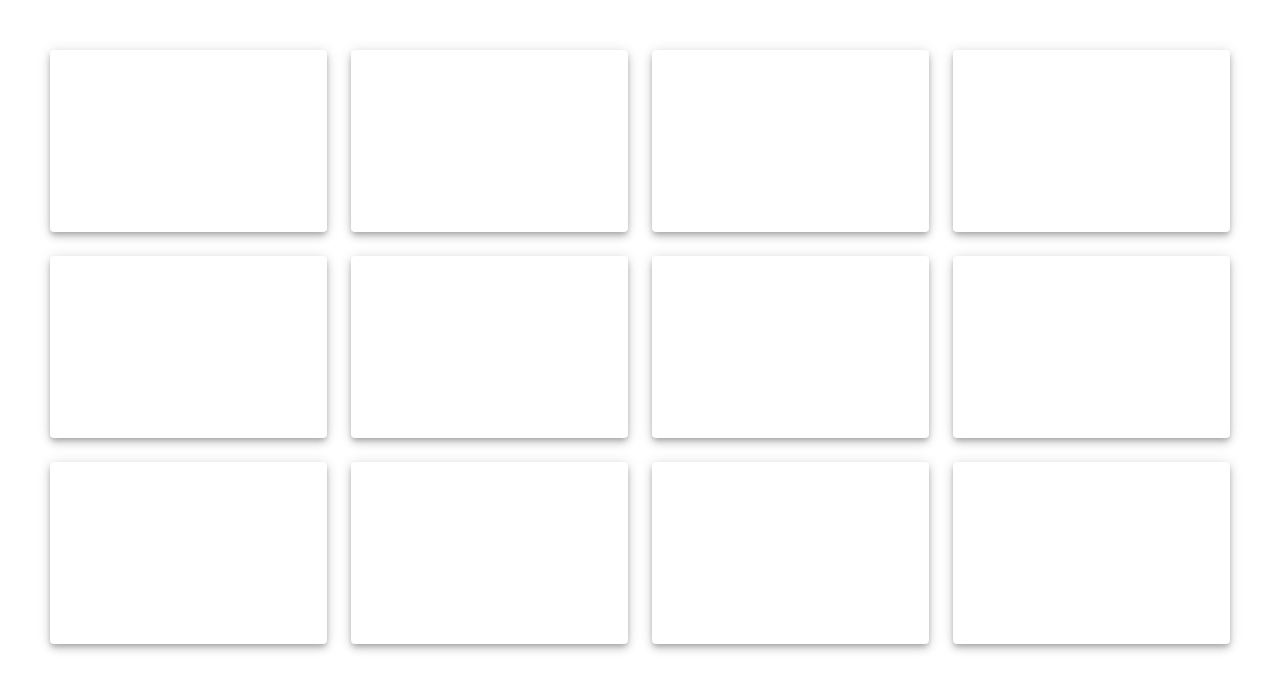
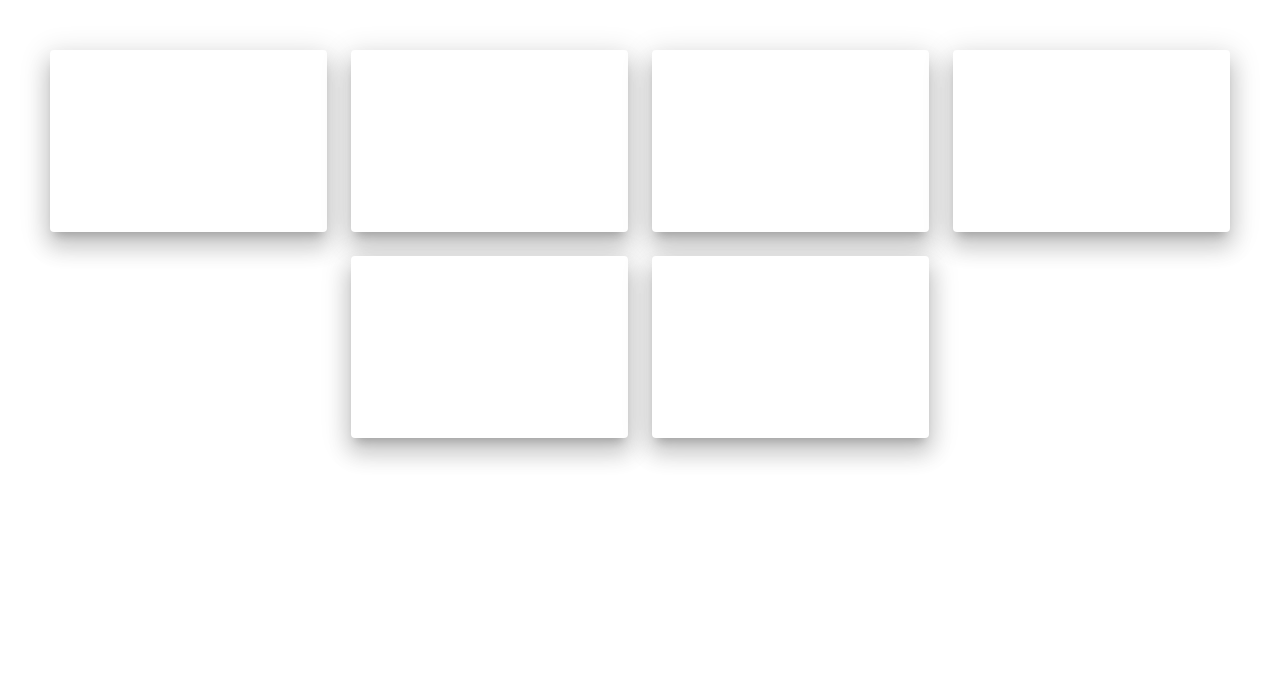
Before and after one commit to crgarcia8/FindPairReact, a React (Create React App) app: page / in a window 1280 px wide. Shown: the top 690 px of the page. Built offline with nearby package versions, Linux system fonts and the light colour scheme.

Commit message:
add cards

```diff
--- a/src/App.js
+++ b/src/App.js
@@ -1,6 +1,4 @@
-import logo from './logo.svg';
 import './App.css';
-import {  Grid, makeStyles, Paper } from '@material-ui/core';
 import Container from './Components/Container';
 
 function App() {
--- /dev/null
+++ b/src/Components/Block.js
@@ -0,0 +1,15 @@
+import React from 'react';
+import './Block.scss';
+import Paper from '@material-ui/core/Paper';
+
+export default function Block(props) {
+  const { open, onClick, id } = props;
+  return (
+    <Paper
+      id={id}
+      key={id}
+      onClick={onClick}
+      className={`block ${open && 'selected'}`}
+      elevation={15} />
+  );
+}
--- /dev/null
+++ b/src/Components/Block.scss
@@ -0,0 +1,9 @@
+.block {
+    padding: 16px;
+    text-align: center;
+    height: 150px;
+    cursor: pointer;
+}
+.selected {
+    background-color: red !important;
+}
--- a/src/Components/Container.js
+++ b/src/Components/Container.js
@@ -1,45 +1,66 @@
-import React from 'react';
-import './card.scss';
-import { Grid, makeStyles, Paper } from '@material-ui/core';
-import Card from './card';
+import React, { useState } from 'react';
+import { Grid } from '@material-ui/core';
+import Block from './Block';
+
+const _data = [
+  { source: "cris", selected: false },
+  { source: "leo", selected: false },
+  { source: "gar", selected: false },
+  { source: "cas", selected: false },
+  { source: "ang", selected: false },
+  { source: "cam", selected: false }
+];
 
 export default function Container() {
+  const [data, setData] = useState(_data);
+  const [enabled, setEnabled] = useState(true);
+  /**
+   * Selection block
+   * @param {object} item Selected Object
+   */
+  const handleClick = (item) => {
+    let index = data.findIndex(value => value.source === item.source);
+    let change = [...data];
+    change[index].selected = !change[index].selected;
+    setData(change);
+    verifySelected();
+  }
+  /**
+   * Verify
+   */
+  const verifySelected = () => {
+    let count = data.filter(item => item.selected == true).length;
+    if (count > 1) {
+      setEnabled(false);
+      setTimeout(() => {
+        restartBlocks();
+        setEnabled(true);
+      }, 1000);
+    }
+  }
+  /**
+   * Restart the selection
+   */
+  const restartBlocks = () => {
+    let change = [...data];
+    change.forEach(item => item.selected = false);
+    setData(change);
+  }
+  /**
+   * Method for return cards
+   * @returns Cards in grid
+   */
+  const getCards = () => {
+    return data.map((item, index) => (
+      <Grid item xs={3}>
+        <Block id={index + 1} open={item.selected} onClick={() => enabled && handleClick(item)} />
+      </Grid>)
+    )
+  }
+
   return (
-    <Grid container spacing={3}>
-      <Grid item xs={3}>
-        <Card />
-      </Grid>
-      <Grid item xs={3}>
-        <Card />
-      </Grid>
-      <Grid item xs={3}>
-        <Card />
-      </Grid><Grid item xs={3}>
-        <Card />
-      </Grid>
-      <Grid item xs={3}>
-        <Card />
-      </Grid>
-      <Grid item xs={3}>
-        <Card />
-      </Grid>
-      <Grid item xs={3}>
-        <Card />
-      </Grid>
-      <Grid item xs={3}>
-        <Card />
-      </Grid>
-      <Grid item xs={3}>
-        <Card />
-      </Grid><Grid item xs={3}>
-        <Card />
-      </Grid>
-      <Grid item xs={3}>
-        <Card />
-      </Grid>
-      <Grid item xs={3}>
-        <Card />
-      </Grid>
+    <Grid container spacing={3} justify="center">
+      {getCards()}
     </Grid>
   );
 }
--- a/src/Components/card.js
+++ /dev/null
@@ -1,10 +0,0 @@
-import React from 'react';
-import './card.scss';
-import Paper from '@material-ui/core/Paper';
-
-export default function Card2() {
-
-  return (
-    <Paper className="card" elevation={5} />
-  );
-}
--- a/src/Components/card.scss
+++ /dev/null
@@ -1,5 +0,0 @@
-.card {
-    padding: 16px;
-    text-align: center;
-    height: 150px;
-}
```
